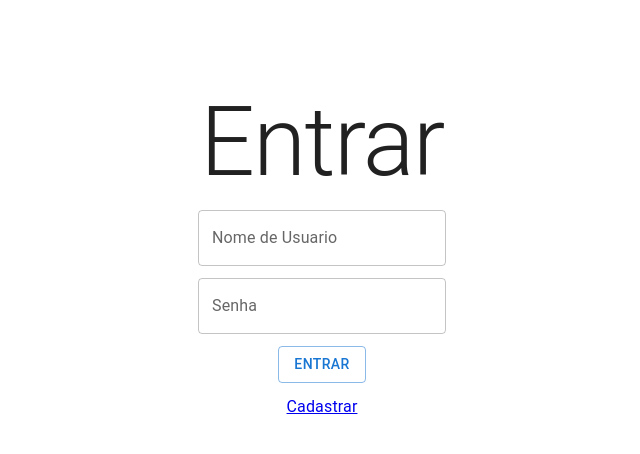
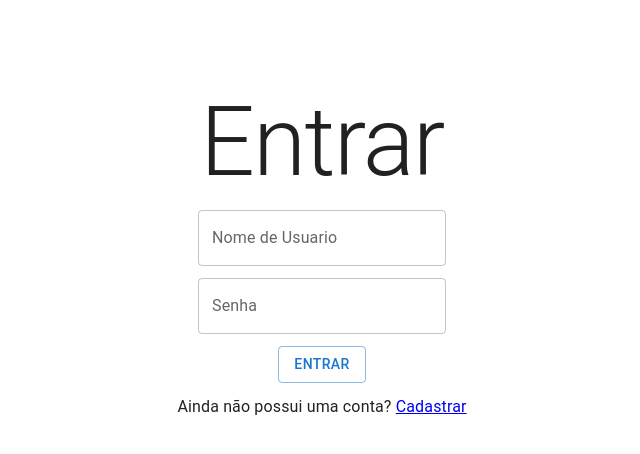
Before and after one commit to s8p/virtual_wallet, a React (Create React App) app in the folder client/: page /login in a window 1280 px wide. Shown: the top 454 px of the page, without its empty margins (318-958 px from the left). Built offline with nearby package versions, Linux system fonts and the light colour scheme.

Commit message:
fix: missing text

```diff
--- a/client/src/Pages/Login/index.tsx
+++ b/client/src/Pages/Login/index.tsx
@@ -57,7 +57,9 @@ const Login = () => {
         <Button variant='outlined' type='submit'>
           Entrar
         </Button>
-        <Link to='/register'>Cadastrar</Link>
+        <Typography>
+          Ainda não possui uma conta? <Link to='/register'>Cadastrar</Link>
+        </Typography>
       </Box>
     </>
   )
```
